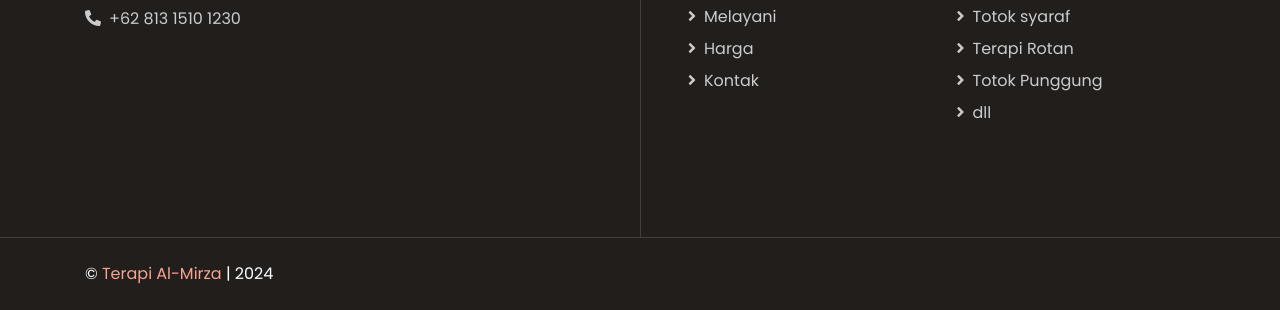
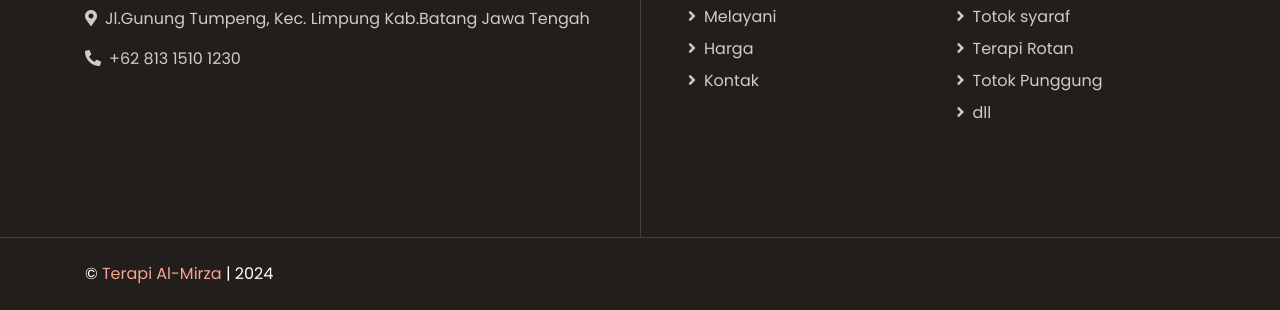
Before and after one commit to coorporates/terapi-almirza, a plain HTML site: page index.html in a window 1280 px wide. Shown: the part 4591-4901 px from the top of the page. Drawn offline with nearby package versions, Linux system fonts and the light colour scheme.

Commit message:
menambahkan alamat

```diff
--- a/index.html
+++ b/index.html
@@ -321,6 +321,7 @@
               <h1 class="mb-3 text-white"><span class="text-primary">Terapi</span> Al-Mirza</h1>
             </a>
             <p><i class="fa fa-map-marker-alt mr-2"></i><a href="https://maps.app.goo.gl/czNwwD3vY4gwbJGv8">Jl.Moh.Toha Kp.Nambo Rt.02 Rw.01, Karawaci Tangerang</a></p>
+            <p><i class="fa fa-map-marker-alt mr-2"></i><a href="https://maps.app.goo.gl/czNwwD3vY4gwbJGv8">Jl.Gunung Tumpeng, Kec. Limpung Kab.Batang Jawa Tengah</a></p>
             <p><i class="fa fa-phone-alt mr-2"></i><a href="https://wa.me/6281315101230">+62 813 1510 1230</a></p>
             <!-- <p><i class="fa fa-envelope mr-2"></i>info@example.com</p> -->
           </div>
```
